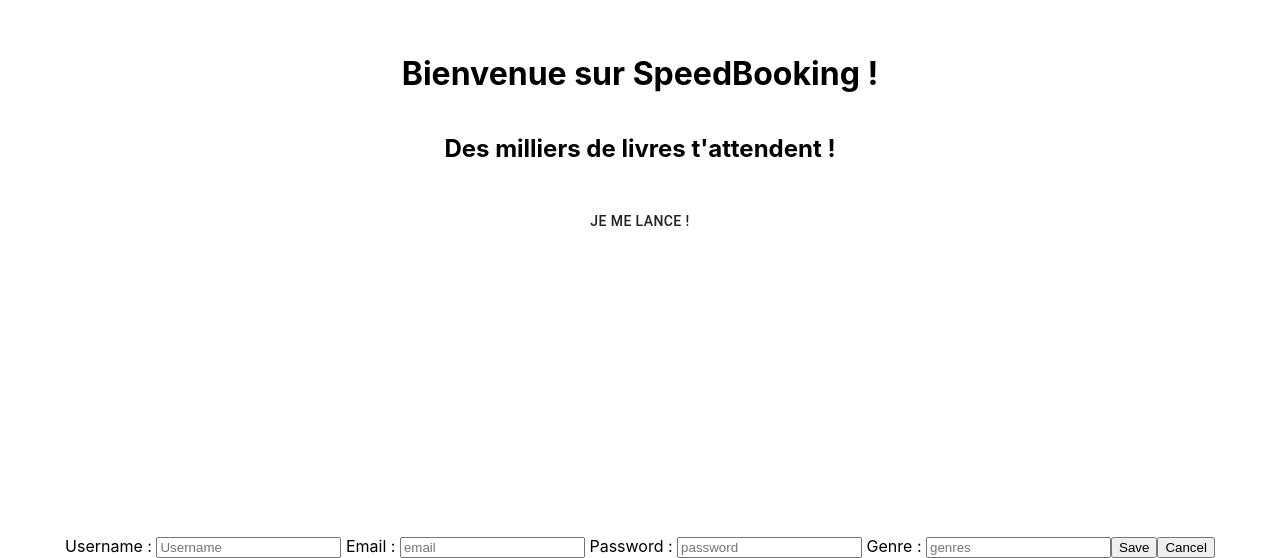
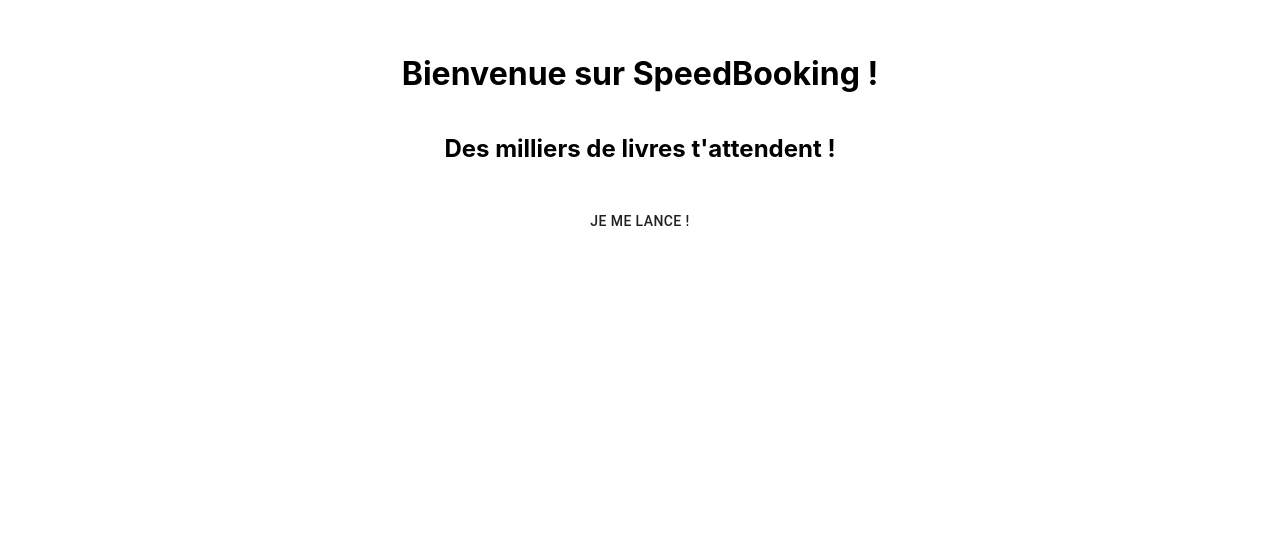
Before and after one commit to charleme/SpeedBooking-front, a React (Create React App) app: page / in a window 1280 px wide. Shown: the part 264-822 px from the top of the page. After the commit the page ends 800 px from the top, so only its background shows below. Built offline with nearby package versions, Linux system fonts and the light colour scheme.

Commit message:
delete List(test) and modify App

```diff
--- a/src/App.tsx
+++ b/src/App.tsx
@@ -2,7 +2,6 @@ import React from 'react';
 import './App.scss';
 import {BrowserRouter as Router, Route, Switch} from 'react-router-dom';
 import Home from './containers/Home';
-import UserList from "./components/List";
 
 function App() {
   return (
@@ -12,9 +11,7 @@ function App() {
           <Route path = "/" exact component = {Home}></Route>
         </Switch>
       </Router>
-        <UserList/>
     </div>
-
   );
 }
 
--- a/src/components/List/index.tsx
+++ /dev/null
@@ -1,72 +0,0 @@
-import React from 'react';
-import UserHelpers from "../../helpers/UserHelpers";
-
-interface IState{
-    id_user?: number;
-    username: string;
-    email: string;
-    password: string;
-    genres: string;
-}
-
-export default class UserList extends React.Component<any, IState> {
-    constructor(props: any) {
-        super(props);
-        this.state = {
-            username: '',
-            email: '',
-            password: '',
-            genres: ''
-        }
-        this.changeUserNameHandler = this.changeUserNameHandler.bind(this);
-        this.changeEmailHandler = this.changeEmailHandler.bind(this);
-        this.changePasswordHandler = this.changePasswordHandler.bind(this);
-        this.changeGenreHandler = this.changeGenreHandler.bind(this);
-        this.saveUser = this.saveUser.bind(this);
-
-    }
-    changeUserNameHandler = (event: any) => {
-        this.setState({username: event.target.value});
-    }
-    changeEmailHandler = (event: any) => {
-        this.setState({email: event.target.value});
-    }
-    changePasswordHandler = (event: any) => {
-        this.setState({password: event.target.value});
-    }
-    changeGenreHandler = (event: any) => {
-        this.setState({genres: event.target.value});
-    }
-    saveUser = (e: any) => {
-        e.preventDefault()
-        let user = {username: this.state.username,
-                    email: this.state.email,
-                    password: this.state.password,
-                    genre: this.state.genres};
-        console.log("User =>" + JSON.stringify(user));
-    }
-
-    cancel (){
-        this.props.history.push('/')
-    }
-
-
-    render() {
-        return (
-            <div>
-                <form>
-                    <label> Username : </label>
-                    <input placeholder="Username" value={this.state.username} onChange={this.changeUserNameHandler}/>
-                    <label> Email : </label>
-                    <input placeholder="email" value={this.state.email} onChange={this.changeEmailHandler}/>
-                    <label> Password : </label>
-                    <input placeholder="password" value={this.state.password} onChange={this.changePasswordHandler}/>
-                    <label> Genre : </label>
-                    <input placeholder="genres" value={this.state.genres} onChange={this.changeGenreHandler}/>
-                    <button onClick={this.saveUser}>Save</button>
-                    <button onClick={this.cancel.bind(this)}>Cancel</button>
-                </form>
-            </div>
-        );
-    }
-}
```
